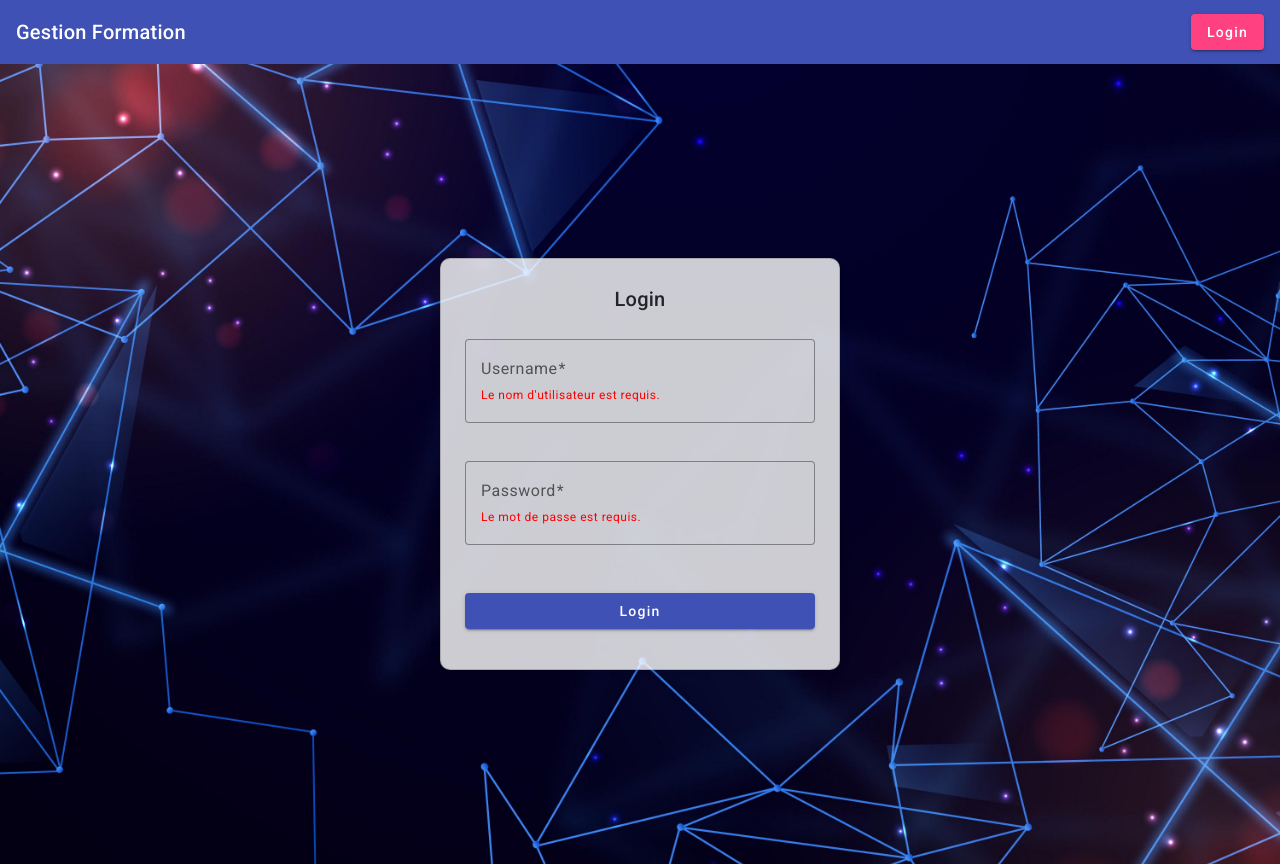
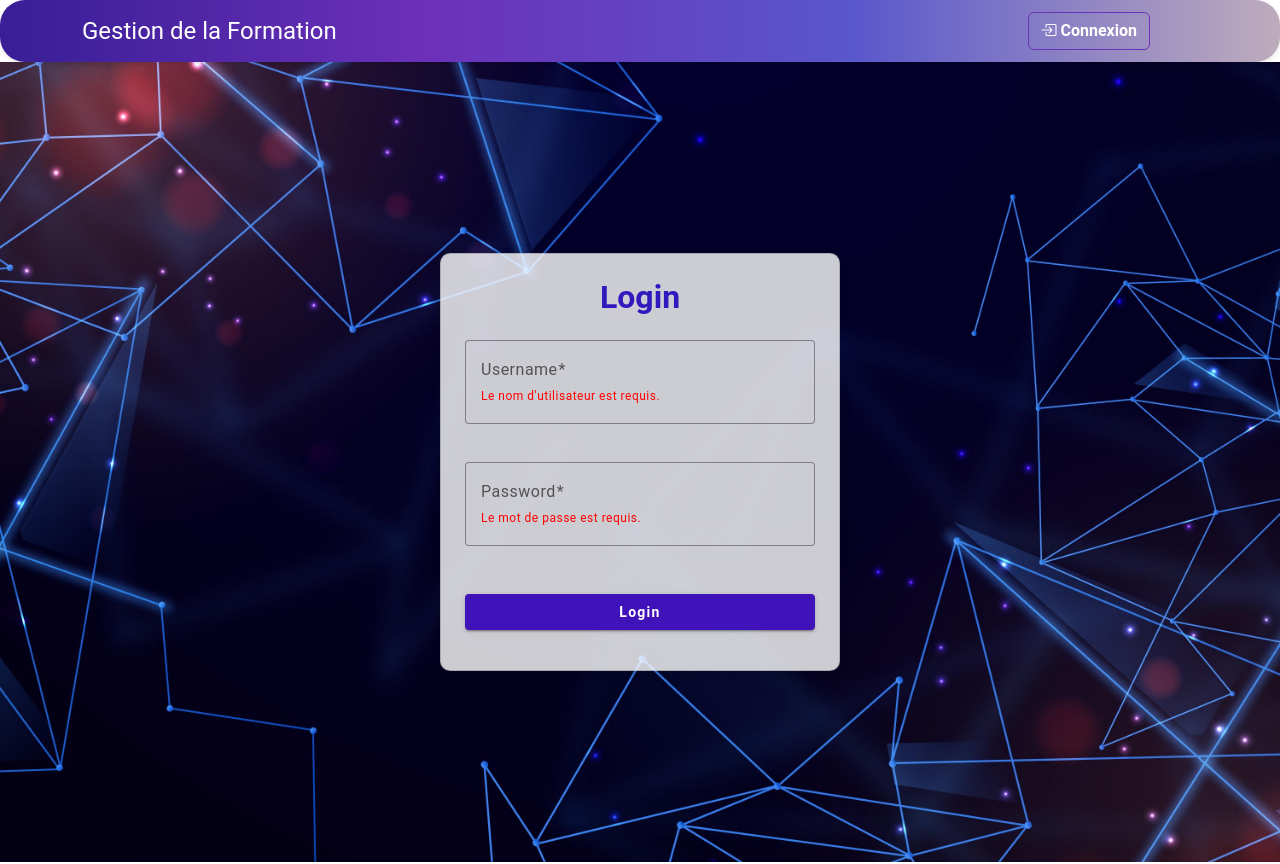
Before and after one commit to SoumayaTa/projet_centre_formation, an Angular app in the folder frontend/: page /login in a window 1280 px wide. Built offline with nearby package versions, Linux system fonts and the light colour scheme.

Commit message:
Modifier le design de la barre de navigation

```diff
--- a/frontend/angular.json
+++ b/frontend/angular.json
@@ -25,11 +25,14 @@
               "src/assets"
             ],
             "styles": [
+              "node_modules/bootstrap-icons/font/bootstrap-icons.css",
               "node_modules/bootstrap/dist/css/bootstrap.min.css",
               "@angular/material/prebuilt-themes/indigo-pink.css",
               "src/styles.css"
             ],
-            "scripts": []
+            "scripts": [
+              "node_modules/bootstrap/dist/js/bootstrap.bundle.min.js"
+            ]
           },
           "configurations": {
             "production": {
--- a/frontend/package.json
+++ b/frontend/package.json
@@ -20,7 +20,9 @@
     "@angular/platform-browser": "^16.2.0",
     "@angular/platform-browser-dynamic": "^16.2.0",
     "@angular/router": "^16.2.0",
+    "@popperjs/core": "^2.11.8",
     "bootstrap": "^5.3.2",
+    "bootstrap-icons": "^1.11.3",
     "rxjs": "~7.8.0",
     "tslib": "^2.3.0",
     "zone.js": "~0.13.0"
--- a/frontend/src/app/components/header/header.component.css
+++ b/frontend/src/app/components/header/header.component.css
@@ -1,3 +1,66 @@
-.space-buttons{
-    flex: 1 1 auto;
-  }
+/* styles.css */
+
+@import url('https://cdn.jsdelivr.net/npm/bootstrap-icons@1.17.0/font/bootstrap-icons.css');
+
+.navbar {
+  background: linear-gradient(to right,#381e97, #6c30b9, #5957cc, #beacbc);
+  box-shadow: 0px 2px 5px rgba(0, 0, 0, 0.1);
+  border-radius: 25px;
+}
+
+.navbar-brand {
+  font-size: 1.5rem;
+}
+
+.navbar-nav {
+  margin-right: 20px;
+}
+
+.navbar-nav .nav-item {
+  margin-right: 20px;
+}
+
+
+.nav-link {
+  transition: color 0.9s ease;
+}
+/* styles.css */
+/* styles.css */
+/* styles.css */
+.btn-custom {
+  color: white;
+  border-color: #6c30b9;
+
+  font-weight: bold;
+}
+
+/* Styles pour le bouton lorsqu'il est actif (clic) */
+.btn-custom:active,
+.btn-custom:focus {
+  color: white;
+  border-color: hsl(249, 77%, 42%);
+  background-color: hsl(256, 81%, 40%);
+}
+/* styles.css */
+/* Ajoutez ces styles pour le lien "Ajouter un Nouveau Formateur" */
+.nav-item .nav-link {
+  color: white;
+  font-weight: bold; /* Texte en gras */
+}
+
+.nav-item .nav-link:hover {
+  color: hsl(271, 86%, 22%); /* Couleur de survol de votre choix */
+  text-decoration: underline; /* Surligne le texte lors du survol */
+}
+.btn-custom1 {
+  color: white;
+  border-color: #6c30b9;
+
+  font-weight: bold;
+}
+.btn-custom1:active,
+.btn-custom1:focus {
+  color: white;
+  border-color: hsl(249, 77%, 42%);
+  background-color: hsl(256, 81%, 40%);
+}
--- a/frontend/src/app/components/header/header.component.html
+++ b/frontend/src/app/components/header/header.component.html
@@ -1,22 +1,38 @@
-<mat-toolbar color="primary" class="mat-toolbar-single-row">
-    <span>
-        Gestion Formation
-    </span>
+<!-- app.component.html -->
+<nav class="navbar navbar-expand-lg navbar-dark bg-dark">
+  <div class="container">
+    <!-- Bouton de bascule à gauche -->
+    <button class="navbar-toggler" type="button" data-bs-toggle="collapse" data-bs-target="#navbarNav" aria-controls="navbarNav" aria-expanded="false" aria-label="Toggle navigation">
+      <span class="navbar-toggler-icon"></span>
+    </button>
+    <a class="navbar-brand" routerLink="/home">Gestion de la Formation</a>
 
-    <span class="space-buttons"></span>
-    <button mat-raised-button color="accent"  routerLink="/login" *ngIf="!isLoggedIn()">
-        Login
-    </button>
-    <button *ngIf="isLoggedIn()" (click)="logout()"mat-raised-button color="warn">
-        LogOut
-      </button>
-</mat-toolbar>
+    <!-- Structure modifiée pour le bouton de bascule à gauche -->
+    <div class="collapse navbar-collapse" id="navbarNav">
+      <ul class="navbar-nav ">
+        <!-- Bouton pour les utilisateurs administrateurs -->
+        <li class="nav-item" *ngIf="isAdmin()">
+          <a class="nav-link" routerLink="/admin">
+            <i class="bi bi-person-plus"></i> Ajouter un Nouveau Formateur
+          </a>
+        </li>
+        <!-- Bouton pour les utilisateurs non connectés -->
 
-<mat-toolbar color="primary" *ngIf="isLoggedIn()">
-    <button   mat-raised-button color="primary" routerLink="/home">
-        Home
-      </button>
-      <button *ngIf="isAdmin()"  mat-raised-button color="primary" routerLink="/admin">
-        AddNewFormateur
-      </button>
-</mat-toolbar>
+      </ul>
+
+      <!-- Bouton pour la déconnexion à gauche -->
+      <ul class="navbar-nav ms-auto" >
+        <li class="nav-item" *ngIf="isLoggedIn()">
+          <button class="btn btn-custom1" (click)="logout()" style="margin-left: 0;">
+            <i class="bi bi-box-arrow-right"></i> Déconnexion
+          </button>
+        </li>
+        <li class="nav-item" *ngIf="!isLoggedIn()">
+          <button class="btn btn-custom me-2" routerLink="/login">
+            <i class="bi bi-box-arrow-in-right"></i> Connexion
+          </button>
+        </li>
+      </ul>
+    </div>
+  </div>
+</nav>
--- a/frontend/src/app/components/header/header.component.ts
+++ b/frontend/src/app/components/header/header.component.ts
@@ -23,7 +23,7 @@ export class HeaderComponent implements OnInit {
   }
   public logout(){
     this.userAuthService.clear();
-    this.router.navigate(['/login']);
+    this.router.navigate(['/home']);
 
   }
   public isAdmin(){
--- a/frontend/src/app/views/admin/admin.component.html
+++ b/frontend/src/app/views/admin/admin.component.html
@@ -2,7 +2,7 @@
 
 <div class="container d-flex justify-content-center align-items-center vh-100">
     <div class="card p-4" style="width: 100%; max-width: 400px;">
-      <h2 class="mb-4 text-center">Login</h2>
+      <h2 class="mb-4 text-center" style="color:hsl(249, 77%, 42%); font-weight: bold;">Ajouter</h2>
 
       <form [formGroup]="addFormateurForm" (ngSubmit)="addUser()" novalidate class="d-flex flex-column align-items-center">
 
@@ -55,7 +55,10 @@
         </div>
 
         <div class="mb-3 w-100">
-          <button class="btn btn-primary w-100 login-button" mat-raised-button color="primary">Login</button>
+          <button class="btn w-100 login-button" mat-raised-button style="  color: white;
+          border-color: hsl(249, 77%, 42%);
+          background-color: hsl(256, 81%, 40%);
+          font-weight: bold; ">Ajouter</button>
         </div>
 
       </form>
--- a/frontend/src/app/views/login/login.component.html
+++ b/frontend/src/app/views/login/login.component.html
@@ -1,6 +1,6 @@
 <div class="login-container">
   <div class="card text-center p-4">
-    <h2 class="mb-4 text-center">Login</h2>
+    <h2 class="mb-4 text-center" style="color:hsl(249, 77%, 42%); font-weight: bold;">Login</h2>
 
     <form [formGroup]="loginForm" (ngSubmit)="login()" novalidate class="d-flex flex-column align-items-center">
 
@@ -38,7 +38,10 @@
       </div>
 
       <div class="mb-3 w-100">
-        <button class="btn btn-primary w-100 login-button" mat-raised-button color="primary">Login</button>
+        <button class="btn btn-primary w-100 login-button" mat-raised-button color="primary" style="color: white;
+        border-color: hsl(249, 77%, 42%);
+        background-color: hsl(256, 81%, 40%);
+        font-weight: bold;">Login</button>
       </div>
 
     </form>
--- a/frontend/src/app/views/login/login.component.ts
+++ b/frontend/src/app/views/login/login.component.ts
@@ -41,7 +41,7 @@ export class LoginComponent implements OnInit {
         const role = response.role;
         console.log(response);
         if (role === 'ROLE_ADMIN') {
-          this.router.navigate(['/admin']);
+          this.router.navigate(['/home']);
         } else if (role === 'ROLE_ASSISTANT') {
           this.router.navigate(['/assistant']);
         } else if (role === 'ROLE_FORMAT') {
--- a/frontend/src/index.html
+++ b/frontend/src/index.html
@@ -1,16 +1,16 @@
-<!doctype html>
+<!DOCTYPE html>
 <html lang="en">
 <head>
   <meta charset="utf-8">
-  <title>AppFrontend</title>
+  <title>Your App Title</title>
   <base href="/">
+
   <meta name="viewport" content="width=device-width, initial-scale=1">
   <link rel="icon" type="image/x-icon" href="favicon.ico">
-  <link rel="preconnect" href="https://fonts.gstatic.com">
-  <link href="https://fonts.googleapis.com/css2?family=Roboto:wght@300;400;500&display=swap" rel="stylesheet">
-  <link href="https://fonts.googleapis.com/icon?family=Material+Icons" rel="stylesheet">
+  <link href="https://cdn.jsdelivr.net/npm/bootstrap@5.0.0/dist/css/bootstrap.min.css" rel="stylesheet">
+  <link href="https://cdn.jsdelivr.net/npm/bootstrap-icons@1.17.0/font/bootstrap-icons.css" rel="stylesheet">
 </head>
-<body class="mat-typography">
+<body>
   <app-root></app-root>
 </body>
 </html>
```
Also changed, not shown: 1 other file (tests, documents, lock files or other folders).
